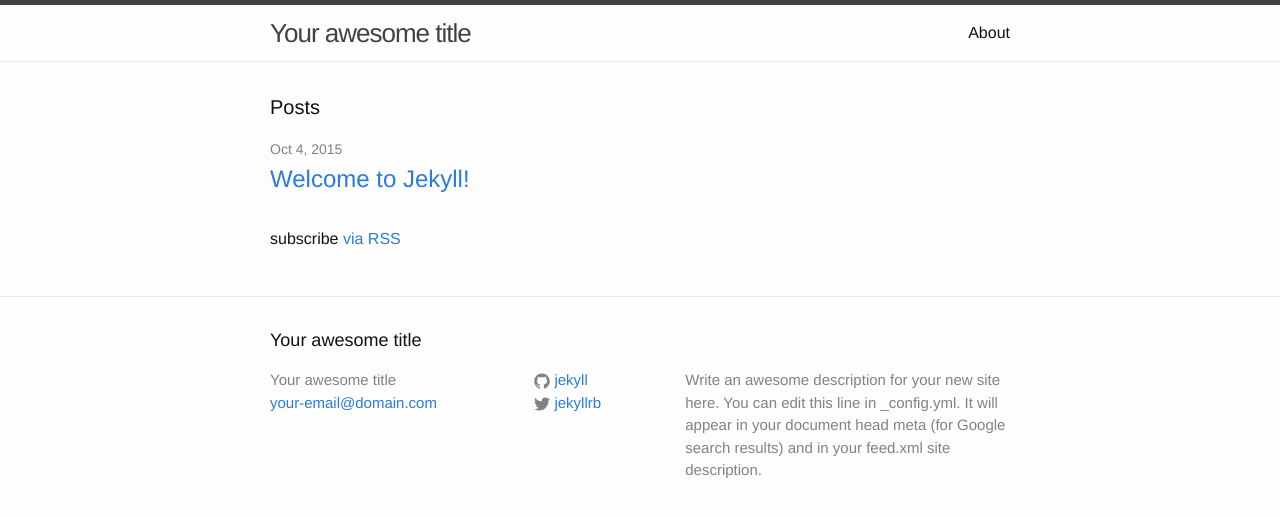
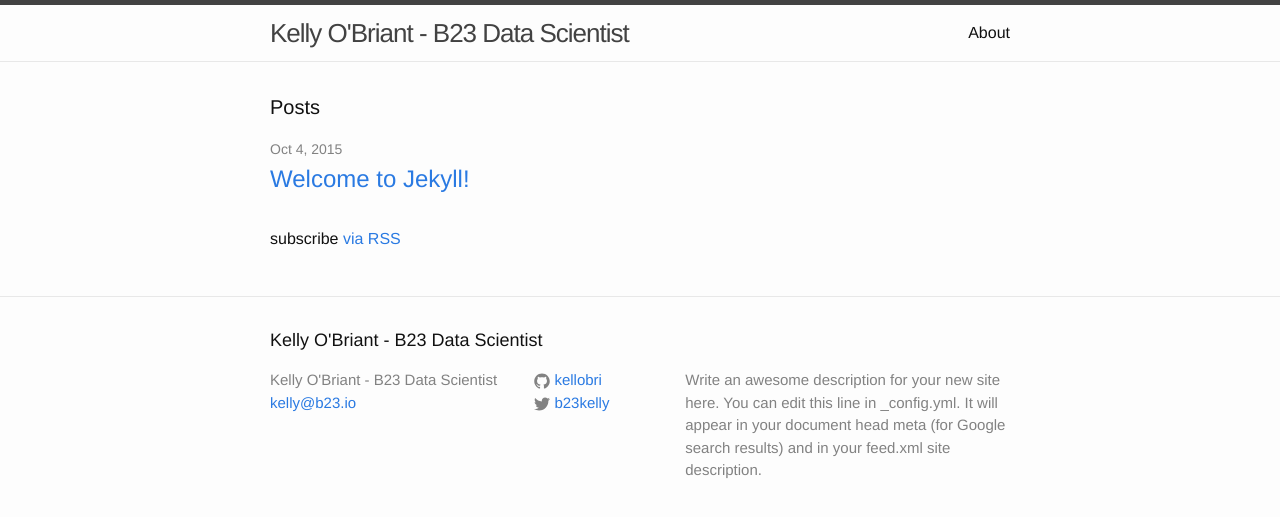
Before and after one commit to kellobri/kellobri.github.io, a Jekyll site: the page built from myblog/index.html, in a window 1280 px wide. Shown: the top 517 px of the page. Built offline with Jekyll 4.4.1, drawn with Linux system fonts in a browser that asks for light colours.

Commit message:
Add configuration vars

```diff
--- a/index.html
+++ /dev/null
@@ -1 +0,0 @@
-Kelly's Projects
--- a/myblog/_config.yml
+++ b/myblog/_config.yml
@@ -1,14 +1,14 @@
 # Site settings
-title: Your awesome title
-email: your-email@domain.com
+title: Kelly O'Briant - B23 Data Scientist
+email: kelly@b23.io
 description: > # this means to ignore newlines until "baseurl:"
   Write an awesome description for your new site here. You can edit this
   line in _config.yml. It will appear in your document head meta (for
   Google search results) and in your feed.xml site description.
 baseurl: "" # the subpath of your site, e.g. /blog/
-url: "http://yourdomain.com" # the base hostname & protocol for your site
-twitter_username: jekyllrb
-github_username:  jekyll
+url: "http://kellobri.github.io" # the base hostname & protocol for your site
+twitter_username: b23kelly
+github_username:  kellobri
 
 # Build settings
 markdown: kramdown
```
